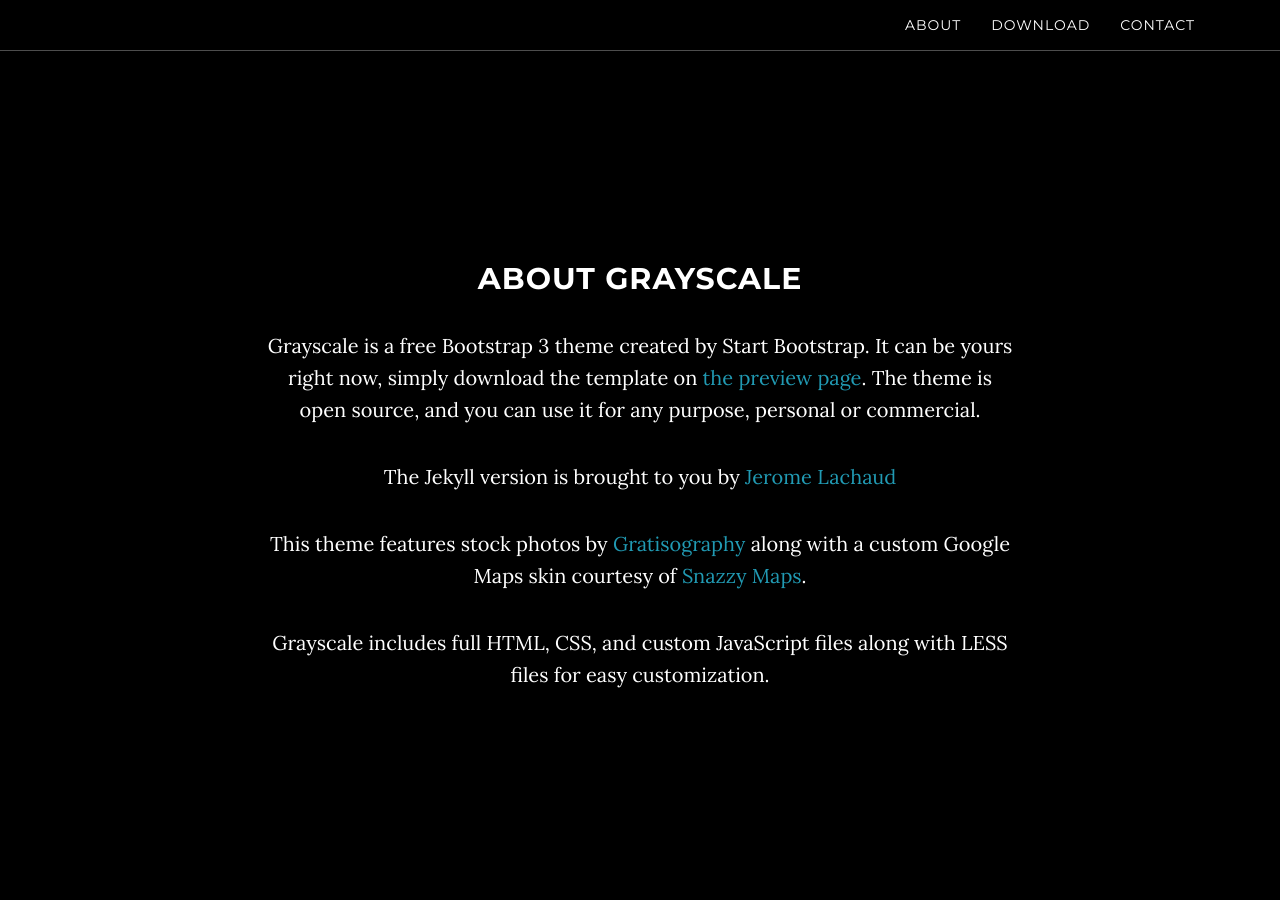
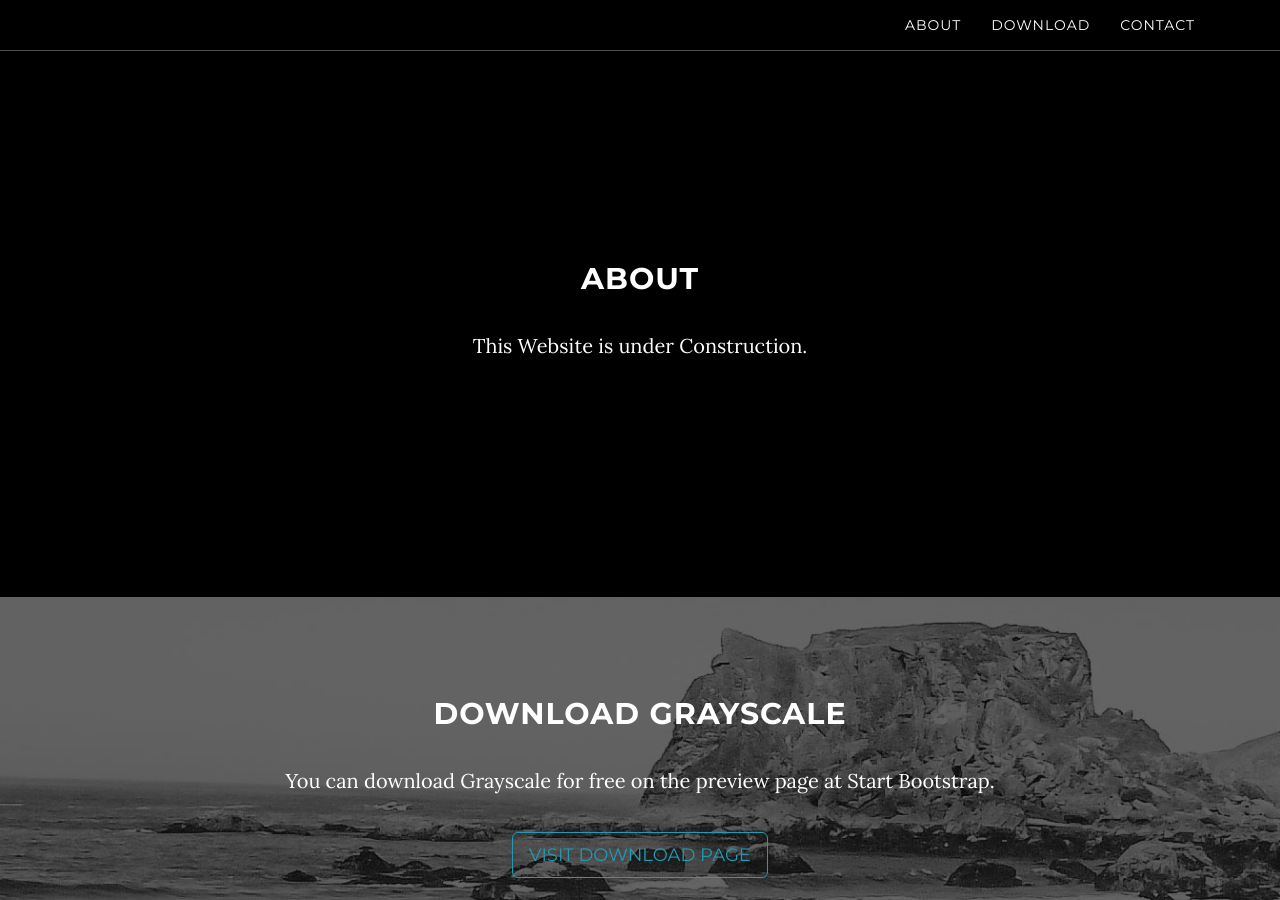
Before and after one commit to ArtemG1/ArtemG1.github.io, a Jekyll site: the page built from index.html, in a window 1280 px wide and 900 px high, scrolled down 838 px. Built offline with Jekyll 4.4.1, drawn with Linux system fonts in a browser that asks for light colours.

Commit message:
Added analytics and removed default text

```diff
--- a/_includes/about.html
+++ b/_includes/about.html
@@ -2,11 +2,8 @@
     <section id="about" class="container content-section text-center">
         <div class="row">
             <div class="col-lg-8 col-lg-offset-2">
-                <h2>About Grayscale</h2>
-                <p>Grayscale is a free Bootstrap 3 theme created by Start Bootstrap. It can be yours right now, simply download the template on <a href="http://startbootstrap.com/template-overviews/grayscale/">the preview page</a>. The theme is open source, and you can use it for any purpose, personal or commercial.</p>
-                <p>The Jekyll version is brought to you by <a href="https://github.com/jeromelachaud">Jerome Lachaud</a></p>
-                <p>This theme features stock photos by <a href="http://gratisography.com/">Gratisography</a> along with a custom Google Maps skin courtesy of <a href="http://snazzymaps.com/">Snazzy Maps</a>.</p>
-                <p>Grayscale includes full HTML, CSS, and custom JavaScript files along with LESS files for easy customization.</p>
+                <h2>About </h2>
+                <p> This Website is under Construction.</p>
             </div>
         </div>
     </section>
```
Also changed, not shown: _includes/head.html (+9 -0 lines).
